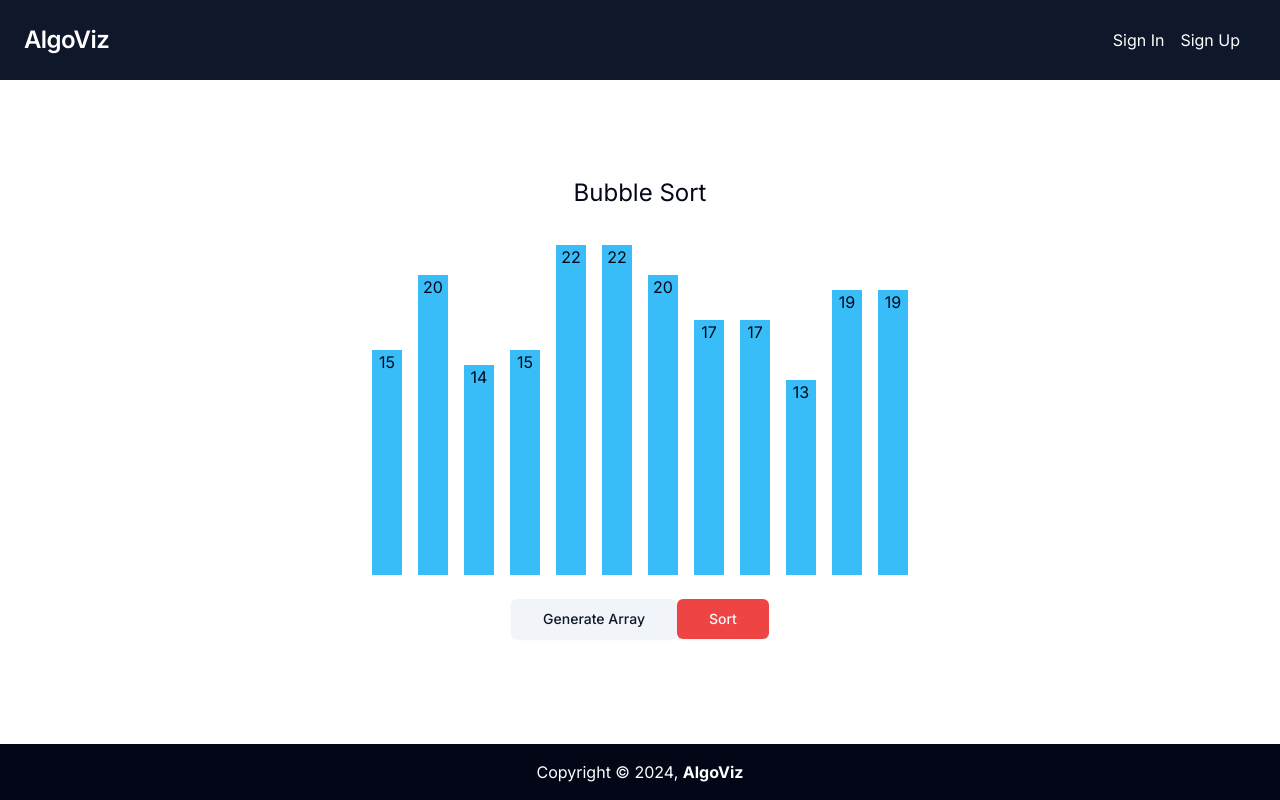
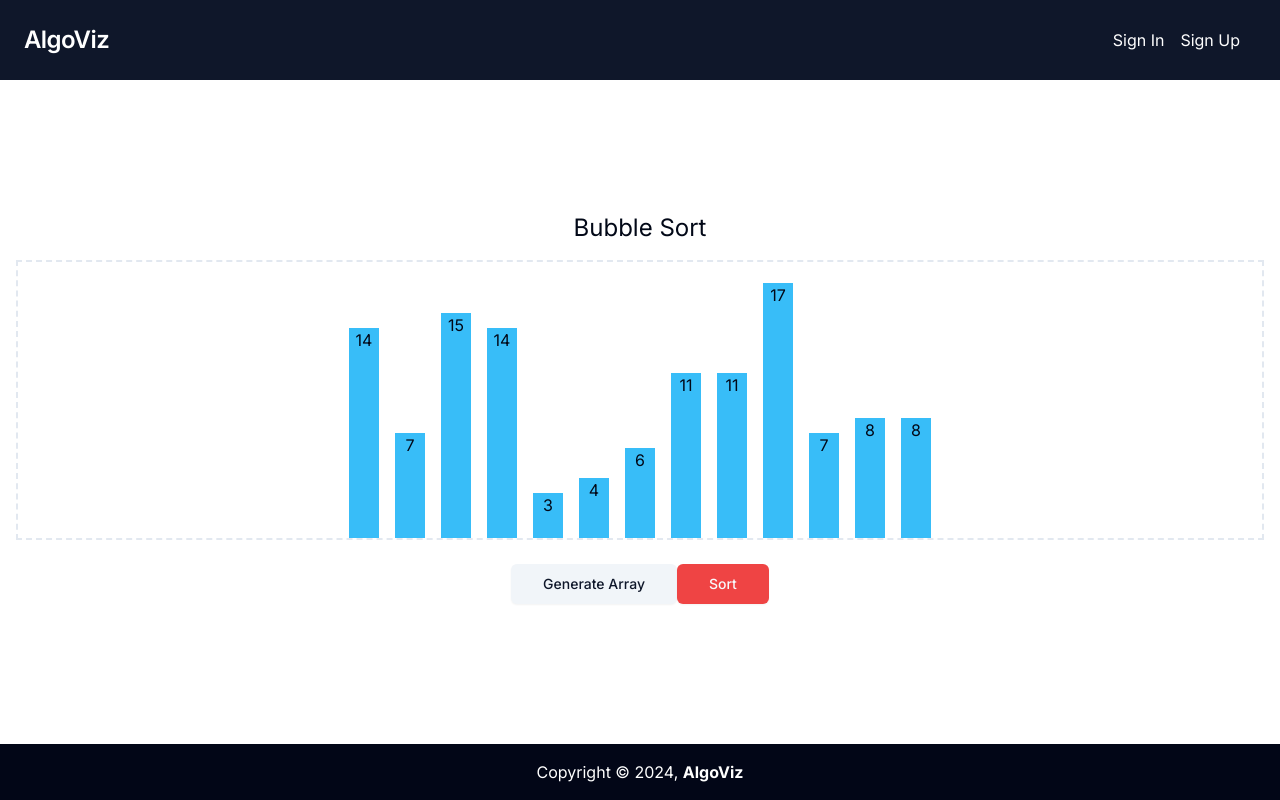
Before and after one commit to lzytourist/algo-viz, a Next.js app in the folder algo-viz-next/: page /sorting/bubblesort in a window 1280 px wide. Built offline with nearby package versions, Linux system fonts and the light colour scheme.

Commit message:
Bubble Sort: Code refactoring
Variable name changes, enums for sorting states

```diff
--- a/algo-viz-next/src/components/algorithms/sorting/bubble-sort.tsx
+++ b/algo-viz-next/src/components/algorithms/sorting/bubble-sort.tsx
@@ -2,28 +2,28 @@
 
 import {useEffect, useState} from "react";
 import {Button} from "@/components/ui/button";
-import {sort} from "next/dist/build/webpack/loaders/css-loader/src/utils";
+import {SortingState} from "@/lib/utils";
 
 const BubbleSort = () => {
-    const [array, setArray] = useState([1, 2, 3, 4, 5, 6, 7]);
-    const [sorting, setSorting] = useState(0);
-    const [lastSorted, setLastSorted] = useState(10000);
-    const [cmpIndex, setCmpIndex] = useState(-2);
-    const [index, setIndex] = useState(-2);
+    const [array, setArray] = useState<number[]>([]);
+    const [sorting, setSorting] = useState<SortingState>(SortingState.NOT_SORTED);
+    const [lastSorted, setLastSorted] = useState<number>(10000);
+    const [comparisonIndex, setComparisonIndex] = useState<number>(-2);
+    const [swapIndex, setSwapIndex] = useState<number>(-2);
 
-    const getRandomNumber = (start: number, end: number) => {
-        return Math.ceil(Math.random() * (end - start) + end);
+    const getRandomNumber = (max: number, min: number) => {
+        return Math.floor(Math.random() * (max - min + 1)) + min;
     };
 
     const generateArray = () => {
-        setIndex(-2);
+        setSwapIndex(-2);
         setSorting(0);
 
         let tempArray = [];
-        let len = getRandomNumber(5, 10);
+        let len = getRandomNumber(8, 15);
 
         for (let i = 0; i < len; ++i) {
-            tempArray.push(getRandomNumber(2, 12))
+            tempArray.push(getRandomNumber(2, 18))
         }
 
         setArray(tempArray);
@@ -35,7 +35,8 @@ const BubbleSort = () => {
     }, []);
 
     const bubbleSort = async () => {
-        setSorting(1);
+        setSorting(SortingState.STARTED);
+
         const len = array.length;
         let tempArray = array.slice();
 
@@ -44,12 +45,12 @@ const BubbleSort = () => {
             sorted = true;
 
             for (let j = 0; j < len - i - 1; j++) {
-                setCmpIndex(j);
+                setComparisonIndex(j);
 
                 await new Promise((resolve) => setTimeout(resolve, 800));
 
                 if (tempArray[j] > tempArray[j + 1]) {
-                    setIndex(j);
+                    setSwapIndex(j);
                     sorted = false;
 
                     await new Promise((resolve) => setTimeout(resolve, 800));
@@ -59,30 +60,31 @@ const BubbleSort = () => {
                     tempArray[j + 1] = temp;
 
                     setArray(tempArray.slice());
-                    setIndex(-2);
+                    setSwapIndex(-2);
                 }
             }
 
             setLastSorted(len - i - 1);
         }
 
-        setSorting(2);
+        setSorting(SortingState.SORTED);
         setLastSorted(0);
-        setCmpIndex(-2);
+        setComparisonIndex(-2);
     };
 
 
     return (
         <div>
-            <div className={'flex justify-center items-end min-h-[350px]'}>
+            <div className={'border-2 border-dashed mx-4 flex justify-center items-end min-h-[280px]'}>
                 {array.map((value: number, idx: number) => (
                     <div
                         className={
                             `mx-2 text-center ${
+                                sorting == SortingState.SORTED ? 'bg-green-500 text-white' :
                                 idx >= lastSorted ? 'bg-green-400' :
-                                index == -2 && cmpIndex == idx ? 'bg-orange-200' :
-                                    index == -2 && cmpIndex + 1 == idx ? 'bg-orange-400' :
-                                        index == idx ? 'bg-red-600' : 'bg-sky-400'
+                                swapIndex == -2 && comparisonIndex == idx ? 'bg-orange-200' :
+                                    swapIndex == -2 && comparisonIndex + 1 == idx ? 'bg-orange-400' :
+                                        swapIndex == idx ? 'bg-red-600' : 'bg-sky-400'
                             }`
                         }
                         key={idx}
@@ -98,11 +100,11 @@ const BubbleSort = () => {
             </div>
             <div className="text-center my-6">
                 <Button variant={'secondary'} size={'lg'} onClick={generateArray}
-                        disabled={sorting == 1}>
+                        disabled={sorting == SortingState.STARTED}>
                     Generate Array
                 </Button>
                 <Button variant={'destructive'} size={'lg'} onClick={bubbleSort}
-                        disabled={sorting == 1 || sorting == 2}>
+                        disabled={sorting == SortingState.STARTED || sorting == SortingState.SORTED}>
                     Sort
                 </Button>
             </div>
--- a/algo-viz-next/src/lib/utils.ts
+++ b/algo-viz-next/src/lib/utils.ts
@@ -4,3 +4,9 @@ import { twMerge } from "tailwind-merge"
 export function cn(...inputs: ClassValue[]) {
   return twMerge(clsx(inputs))
 }
+
+export enum SortingState {
+  NOT_SORTED,
+  STARTED,
+  SORTED
+}
```
